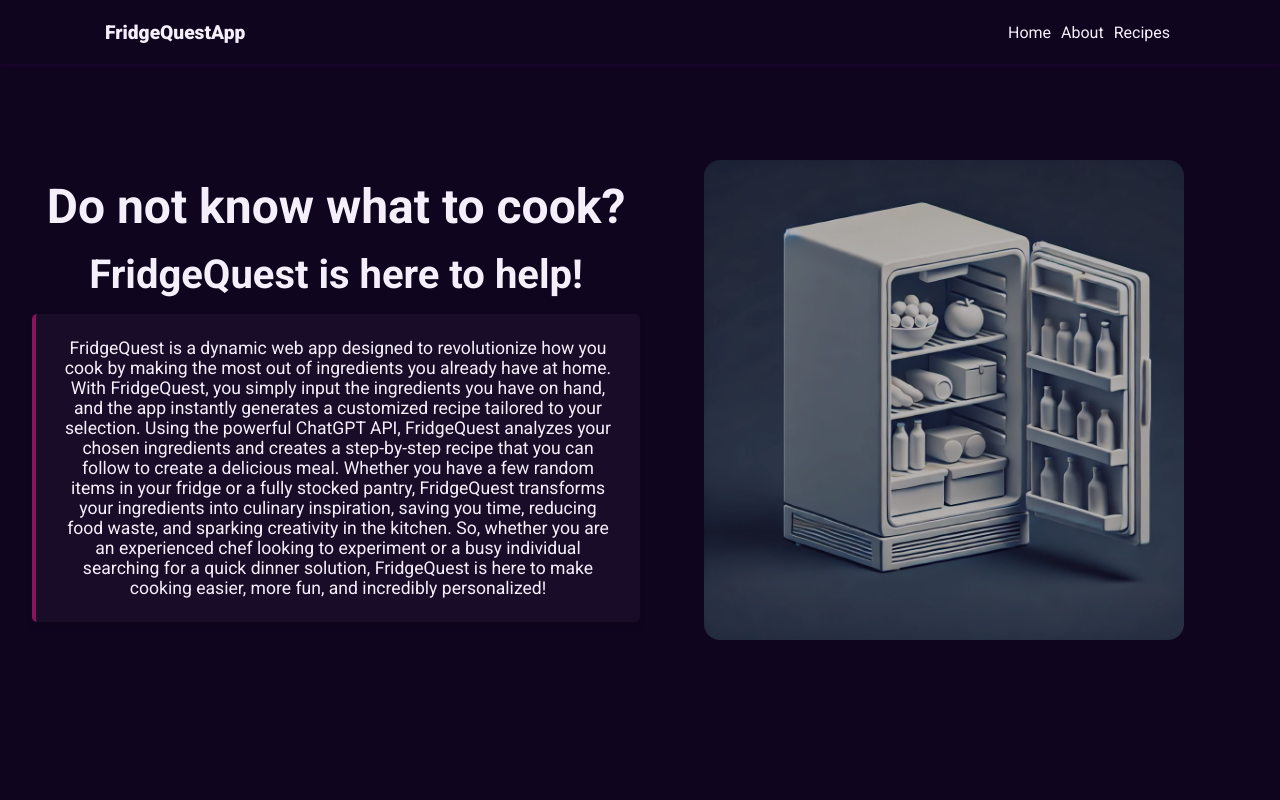
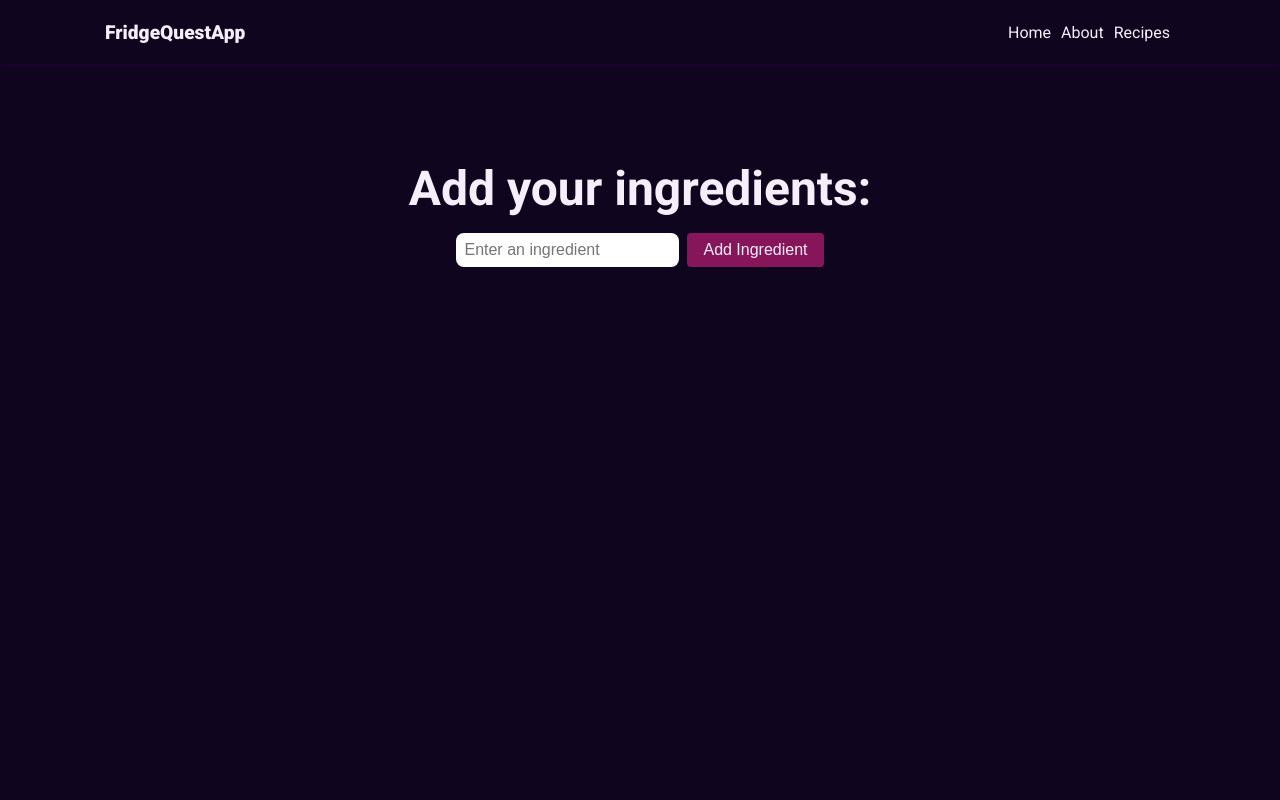
Before and after one commit to Adidinamite/FridgeQuestApp, a React (Vite) app: page /recipes in a window 1280 px wide. Shown: the top 800 px of the page. Built offline with nearby package versions, Linux system fonts and the light colour scheme.

Commit message:
Aded RecipePage and adding and removing ingredients functionality

```diff
--- a/src/App.jsx
+++ b/src/App.jsx
@@ -1,12 +1,14 @@
 import './App.css'
 import {BrowserRouter, Routes, Route} from 'react-router-dom';
 import HomePage from './pages/HomePage.jsx';
+import RecipePage from './pages/RecipePage.jsx';
 function App() {
   return (
     <>
       <BrowserRouter>
         <Routes>
           <Route path="*" element={<HomePage />} />
+            <Route path="/recipes" element={<RecipePage />} />
         </Routes>
       </BrowserRouter>
     </>
--- /dev/null
+++ b/src/components/IngredientsSection.jsx
@@ -0,0 +1,62 @@
+import { useState } from "react";
+import "../styles/IngredientsSection.css";
+
+const IngredientsSection = () => {
+    const [ingredient, setIngredient] = useState("");
+    const [ingredientsList, setIngredientsList] = useState([]);
+
+    const handleInputChange = (event) => {
+        setIngredient(event.target.value);
+    };
+
+    const handleSubmit = (event) => {
+        event.preventDefault();
+        if (ingredient.trim()) {
+            setIngredientsList([...ingredientsList, ingredient]);
+            setIngredient("");
+        }
+    };
+
+    const handleDelete = (ingredientIndex) => {
+        const updatedIngredients = [];
+        for (let i = 0; i < ingredientsList.length; i++) {
+            if (i !== ingredientIndex) {
+                updatedIngredients.push(ingredientsList[i]);
+            }
+        }
+        setIngredientsList(updatedIngredients);
+    };
+    const renderIngredient = (item, index) => (
+        <li key={index} className="ingredientItem">
+            {item}
+            <button onClick={() => handleDelete(index)} className="deleteButton" aria-label={`Delete ${item}`}>
+                ✕
+            </button>
+        </li>
+    );
+    return (
+        <section className="ingredientsContainer">
+            <h1>Add your ingredients:</h1>
+            <form onSubmit={handleSubmit} className="ingredientForm" aria-label="Add Ingredient">
+                <input
+                    type="text"
+                    id="ingredientInput"
+                    name="ingredient"
+                    value={ingredient}
+                    onChange={handleInputChange}
+                    placeholder="Enter an ingredient"
+                    aria-label="Ingredient Name"
+                    required
+                />
+                <button type="submit">Add Ingredient</button>
+            </form>
+            {ingredientsList.length > 0 && (
+                <ul className="ingredientsList" aria-live="polite">
+                    {ingredientsList.map(renderIngredient)}
+                </ul>
+            )}
+        </section>
+    );
+};
+
+export default IngredientsSection;
--- /dev/null
+++ b/src/pages/RecipePage.jsx
@@ -0,0 +1,12 @@
+import Navbar from "../components/Navbar.jsx";
+import IngredientsSection from "../components/IngredientsSection.jsx";
+
+const RecipePage = () => {
+    return(
+        <>
+            <Navbar/>
+            <IngredientsSection/>
+        </>
+    );
+};
+export default RecipePage;
--- /dev/null
+++ b/src/styles/IngredientsSection.css
@@ -0,0 +1,72 @@
+.ingredientsContainer {
+    display: flex;
+    flex-direction: column;
+    align-items: center;
+    padding: 10rem 2rem;
+    background-color: var(--backgroundColor);
+}
+
+.ingredientsContainer h1 {
+    color: var(--textColor);
+    font-size: 3rem;
+    margin-bottom: 1rem;
+}
+
+.ingredientForm {
+    display: flex;
+    gap: 0.5rem;
+    margin-bottom: 1rem;
+}
+
+.ingredientForm input {
+    padding: 0.5rem;
+    font-size: 1rem;
+    border-radius: 0.5rem;
+    border:none;
+}
+
+.ingredientForm button {
+    padding: 0.5rem 1rem;
+    border: none;
+    background-color: var(--secondaryColor);
+    color: var(--textColor);
+    font-size: 1rem;
+    border-radius: 4px;
+    cursor: pointer;
+    transition: background-color 0.3s ease;
+}
+
+.ingredientForm button:hover {
+    background-color: var(--accentColor);
+}
+
+.ingredientsList {
+
+    width: 100%;
+    max-width: 20rem;
+    display: flex;
+    flex-direction: column;
+    gap: 1rem;
+    padding: 2rem;
+}
+
+.ingredientItem {
+    display: flex;
+    justify-content:space-between;
+    background-color: rgba(255, 255, 255, 0.1);
+    padding: 0.5rem 1rem;
+    color: var(--textColor);
+}
+
+.deleteButton {
+    background: none;
+    border: none;
+    color: var(--secondaryColor);
+    font-size: 1rem;
+    cursor: pointer;
+    transition: color 0.3s ease;
+}
+
+.deleteButton:hover {
+    color: var(--accentColor);
+}
```
